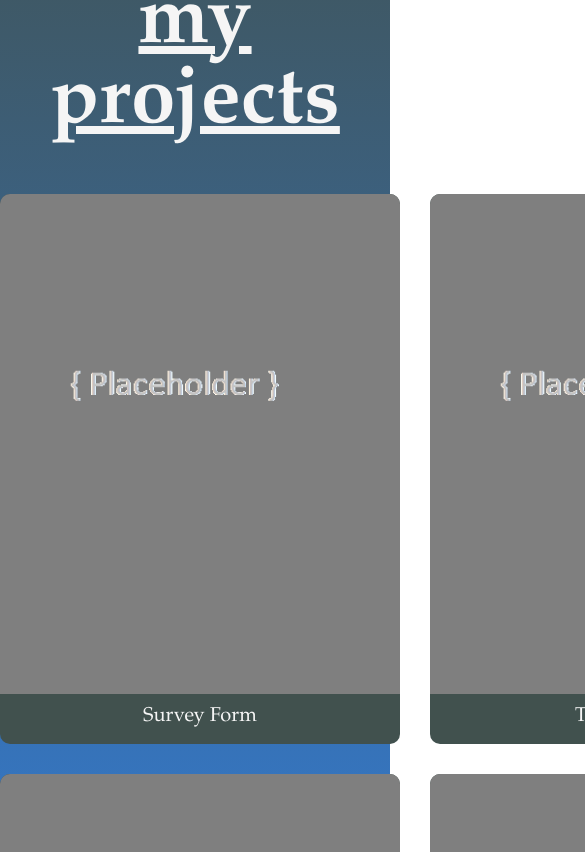
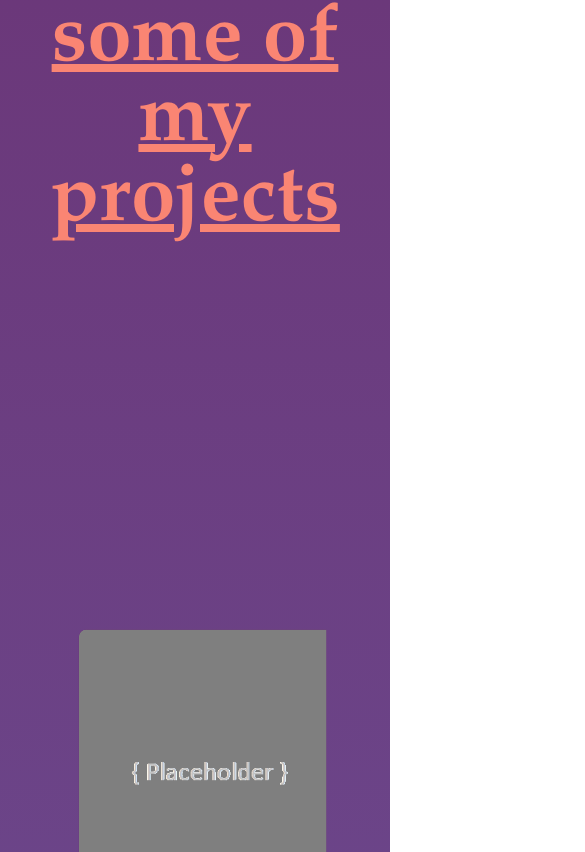
Before and after one commit to Boggar/manuel.thamm, a plain HTML site: page index.html in a window 390 px wide. Shown: the part 1148-2000 px from the top of the page, 585 px wide, since content can reach past the window. Drawn offline with Linux system fonts and the light colour scheme.

Commit message:
Fixed media query issues + coloring

```diff
--- a/web.css
+++ b/web.css
@@ -1,39 +1,83 @@
-@media screen and (mind-width: 500) and (max-width: 750px) {
-
-
-  h1 {
-    font-size: 14px;
+@media screen and (max-width: 450px) {
+  * {
+    overflow-x: hidden;
+    grid-column: unset;
   }
 
-  h2 {
-    font-size: 10px;
+  .page-wrapper {
+    overflow-x: hidden;
+    width: 200px;
+    max-width: 100%;
   }
 
-  p {
-    font-size: 8px;
+  .project-container {
+    display: grid;
+    grid-template-columns: repeat(minmax(200px, 2fr));
+    justify-content: center;
+    gap: 5px;
+    align-items: left;
+    text-align: center;
+    margin: 20px;
+    padding: 20px;
+    scale: 75%;
+  }
+
+  .project-link {
+    display: block;
+    margin: auto;
+    width: 50px;
+    height: 60px;
+    background-color: var(--color2);
+    color: #f5f5f5;
+    border-radius: 10px;
+    text-decoration: none;
+  }
+
+  .project-link:hover {
+    background-color: var(--color4);
+    color: var(--color2);
+    z-index: -1;
+  }
+
+  .project-link img {
+    width: 50px;
+    height: 50px;
+    border-radius: 10px 10px 0 0;
+    object-fit: cover;
   }
 }
 
-@media screen and (mind-width:100px) and (max-width: 400px) {
-  h1 {
-    font-size: 10px;
+@media screen and (max-width: 1000px) {
+  * {
+    overflow-x: hidden;
+    grid-column: unset;
   }
 
-  h2 {
-    font-size: 8px;
+  .page-wrapper {
+    overflow-x: hidden;
+    width: 100vw;
+    max-width: 100%;
   }
 
-  p {
-    font-size: 6px;
+  #welcome-section {
+    height: 100%;
   }
 }
 
 :root {
-  --color4: #F5F5F5;
-  --color3: #31E3CB;
-  --color1: #2F88FC;
-  --color2: #41514E;
-  --complentary: #red;
+  /*
+  --color3: #ffd461;
+  --color1: #ef7b3e;
+  --color2: #ea5455;
+  --color4: #2c4059;
+  --contrast: lime;
+  */
+
+  --color1: #6c5fa7;
+  --color2: #6b3779;
+  --color3: #b24968;
+  --color4: #fa8573;
+  --contrast: #faee1c;
 }
 
 * {
@@ -99,9 +143,12 @@ section {
   height: 100%;
   background: var(--color2);
   line-height: 1;
+  padding-bottom: 25%;
 }
 
-#welcome-section h1, #projects h1, #contact h1 {
+#welcome-section h1,
+#projects h1,
+#contact h1 {
   display: block;
   padding: 5rem;
   text-align: center;
@@ -114,7 +161,8 @@ section {
   padding-top: 50vh;
 }
 
-#welcome-section h2, #contact h2 {
+#welcome-section h2,
+#contact h2 {
   padding: 2rem;
   text-align: center;
   font-size: 4rem;
@@ -123,9 +171,10 @@ section {
   color: var(--color4);
 }
 
-#welcome-section h2 span, #welcome-section h2 span a {
+#welcome-section h2 span,
+#welcome-section h2 span a {
   font-size: 4rem;
-  color: var(--color1);
+  color: var(--contrast);
   text-decoration: underline;
 }
 
@@ -143,17 +192,21 @@ section {
 
 .project-container {
   display: grid;
-  grid-template-columns: 2fr 2fr;
-  gap: 30px;
+  grid-template-columns: repeat(minmax(200px, 2fr));
+  justify-content: center;
+  gap: 20px;
+  align-items: left;
+  text-align: center;
+  margin: auto;
 }
 
 .project-link {
   display: block;
-  margin: auto;
+  margin: 20px;
   width: 400px;
   height: 550px;
   background-color: var(--color2);
-  color: #F5F5F5;
+  color: #f5f5f5;
   border-radius: 10px;
   text-decoration: none;
 }
@@ -161,7 +214,6 @@ section {
 .project-link:hover {
   background-color: var(--color4);
   color: var(--color2);
-  scale: 110%;
   z-index: -1;
 }
 
@@ -181,7 +233,7 @@ section {
   display: block;
   font-size: 2rem;
   text-decoration: none;
-  color: #F5F5F5;
+  color: #f5f5f5;
   width: 150px;
   height: 50px;
   margin: auto;
@@ -214,13 +266,13 @@ section {
   margin-bottom: 20px;
 }
 
-.profile-link{
+.profile-link {
   display: flex;
   gap: 10px;
   font-size: 6rem;
   font-weight: bold;
   text-decoration: none;
-  color: var(--color3);
+  color: var(--contrast);
 }
 
 .profile-link:hover {
@@ -238,5 +290,5 @@ section {
 .fcc-link {
   text-decoration: none;
   font-size: 2rem;
-  color: var(--color3);
+  color: var(--contrast);
 }
```
